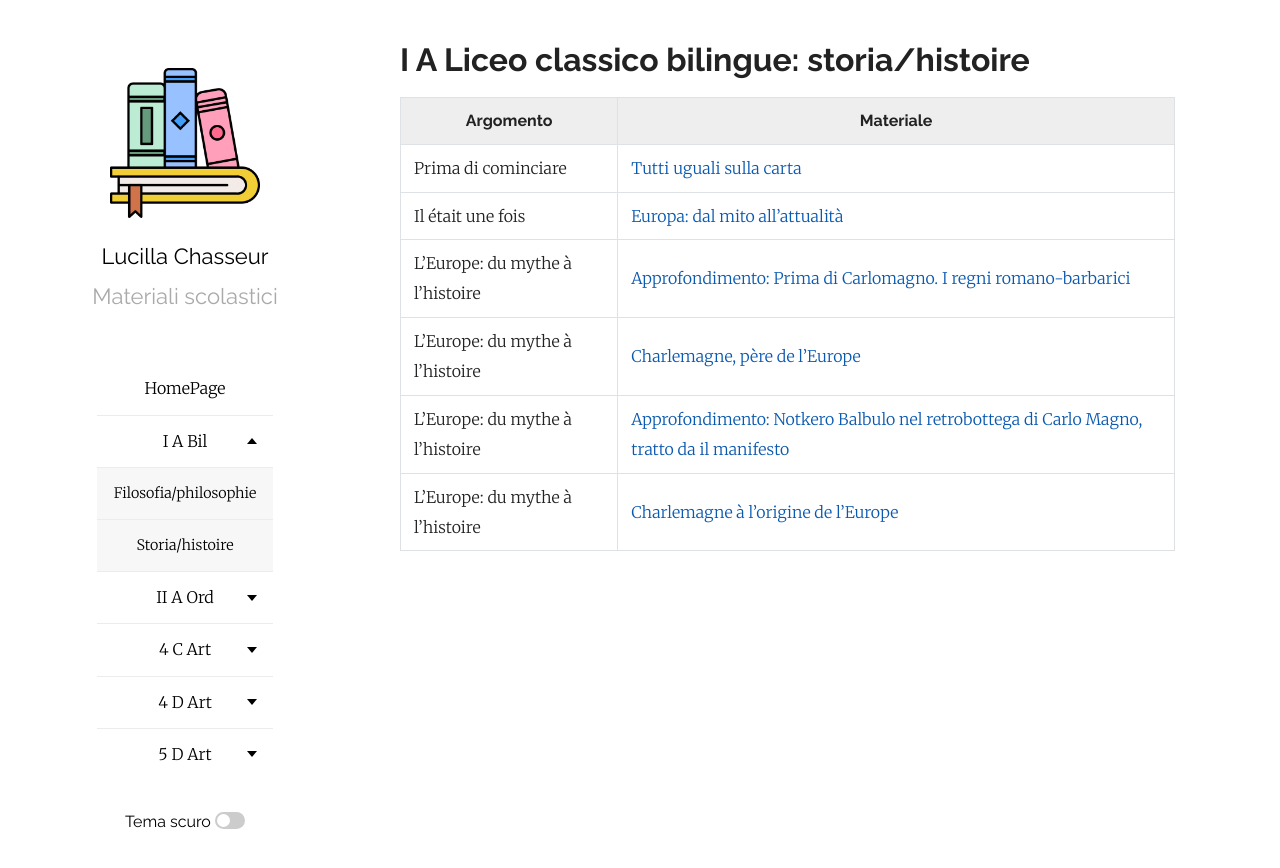
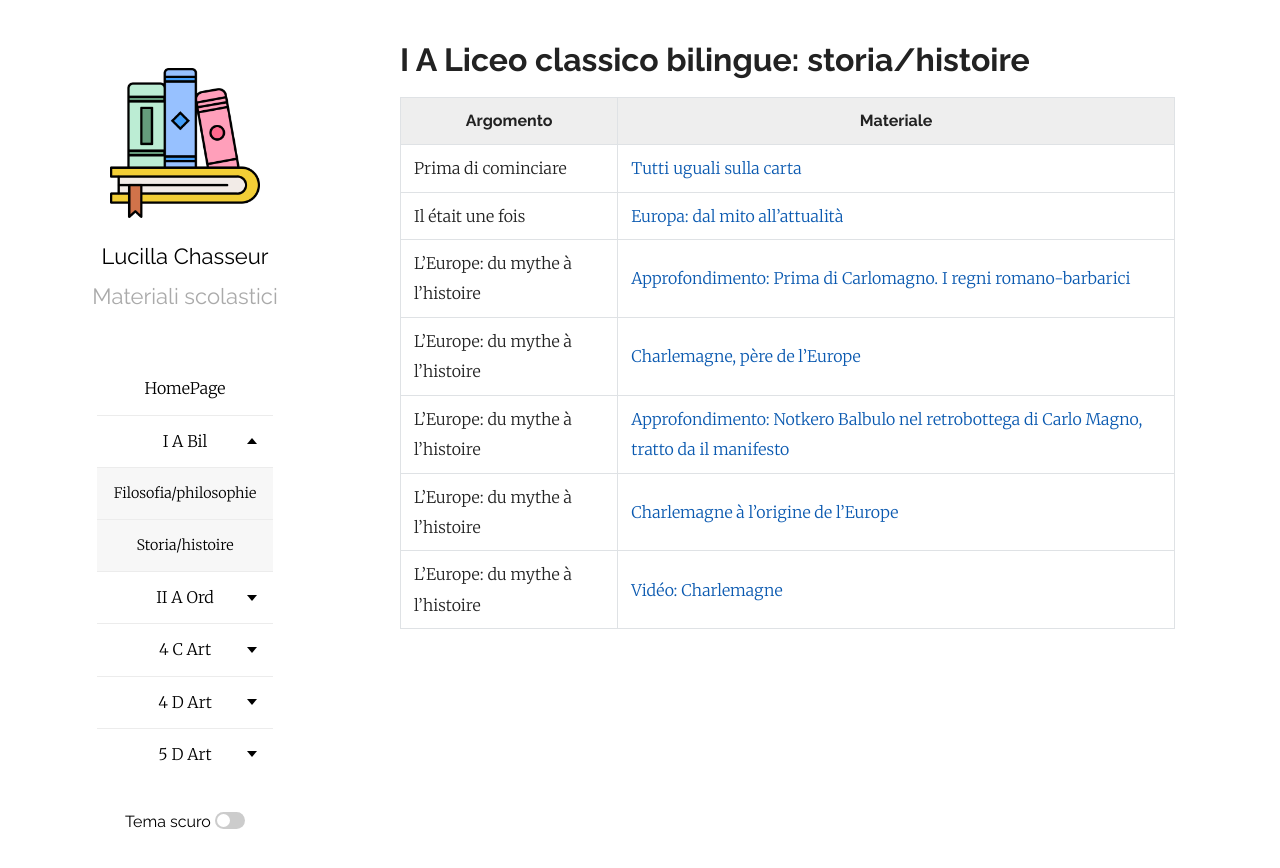
Before and after one commit to efemeridi/efemeridi.github.io, a Jekyll site: the page built from 1a_bil_storia.md, in a window 1280 px wide. Shown: the top 868 px of the page. Built offline with Jekyll 4.4.1, drawn with Linux system fonts in a browser that asks for light colours; our own code applies the rules of GitHub Pages for plain Markdown files.

Commit message:
Add video link about Charlemagne

```diff
--- a/1a_bil_storia.md
+++ b/1a_bil_storia.md
@@ -11,3 +11,4 @@ layout: page
 |L'Europe: du mythe à l'histoire|[Charlemagne, père de l'Europe](/materiali/I_A_bil/storia/01_charlemagne_pere_europe_sito_2026.pdf/)
 |L'Europe: du mythe à l'histoire|[Approfondimento: Notkero Balbulo nel retrobottega di Carlo Magno, tratto da il manifesto](/materiali/I_A_bil/storia/Notkero_Balbulo_Gesta_Karoli.pdf/)
 |L'Europe: du mythe à l'histoire|[Charlemagne à l'origine de l'Europe](/materiali/I_A_bil/storia/02_Charlemagne_a_l_origine_de_l_Europe.pdf/)
+|L'Europe: du mythe à l'histoire|[Vidéo: Charlemagne](https://www.dailymotion.com/video/x80iq3c)
```
